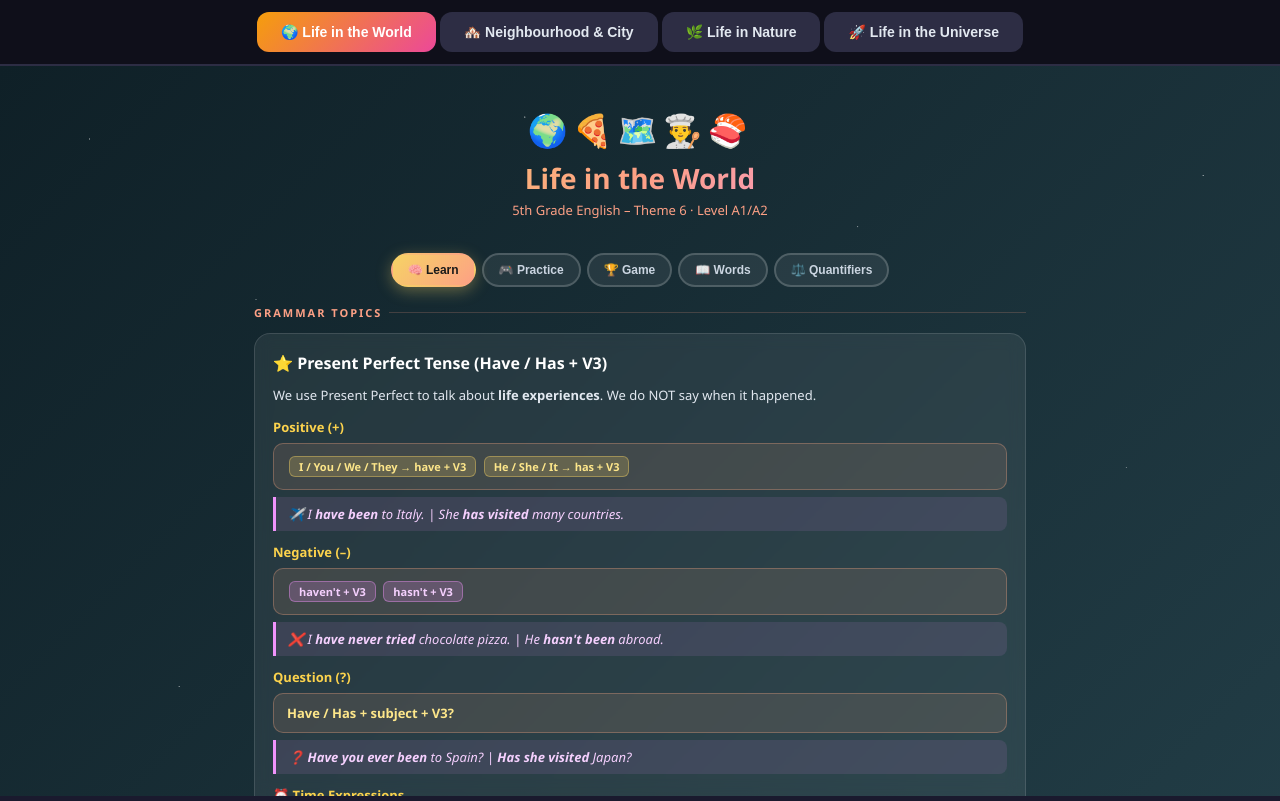
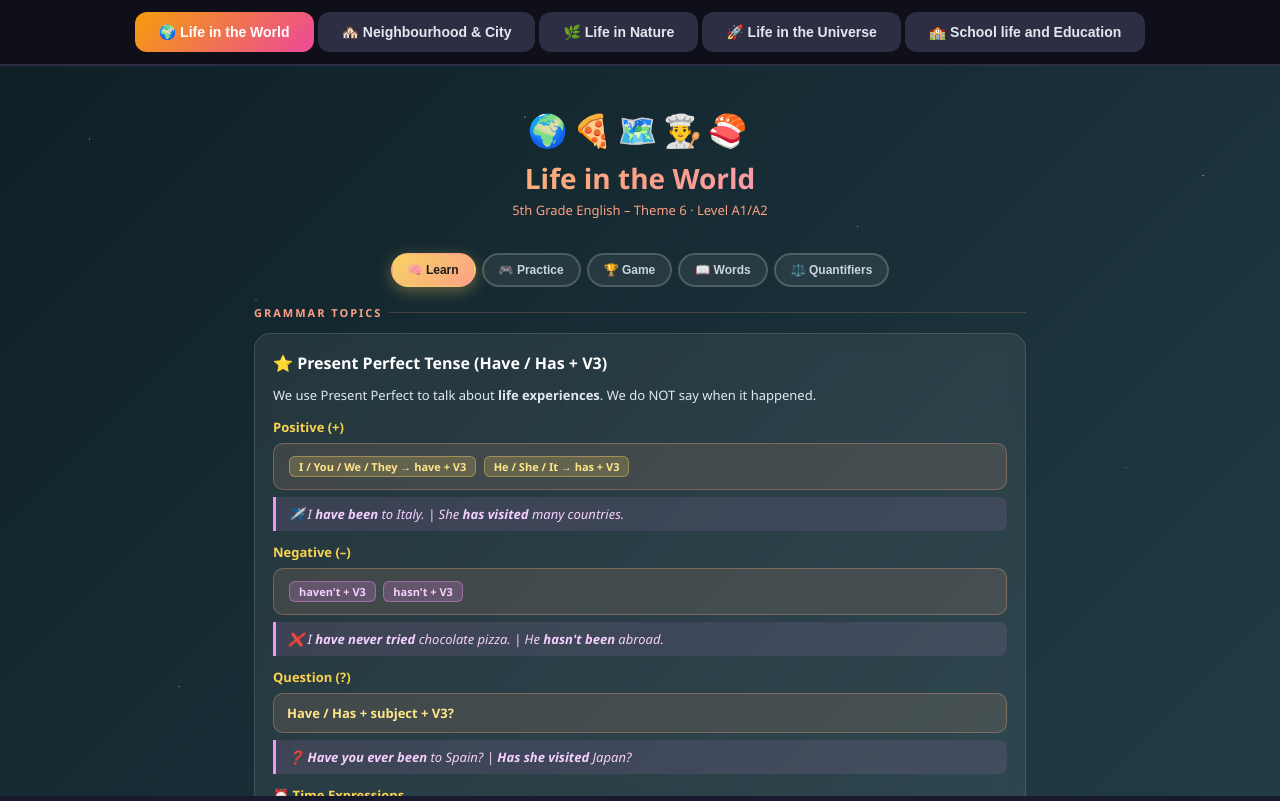
Before and after one commit to Wittgy/ingilizce-uniteler, a plain HTML site: page index.html in a window 1280 px wide. Drawn offline with Linux system fonts and the light colour scheme.

Commit message:
Update index.html

```diff
--- a/index.html
+++ b/index.html
@@ -64,6 +64,7 @@
         <button class="main-tab-btn" onclick="switchUnit('neighbourhood_city_app.html')">🏘️ Neighbourhood & City</button>
         <button class="main-tab-btn" onclick="switchUnit('life_in_nature_5th_grade.html')">🌿 Life in Nature</button>
         <button class="main-tab-btn" onclick="switchUnit('life_in_the_universe_app.html')">🚀 Life in the Universe</button>
+        <button class="main-tab-btn" onclick="switchUnit('theme9-school-life.html')">🏫 School life and Education</button>
     </div>
 
     <iframe id="mainFrame" class="unit-iframe" src="life_in_the_world_theme6_app.html"></iframe>
```
